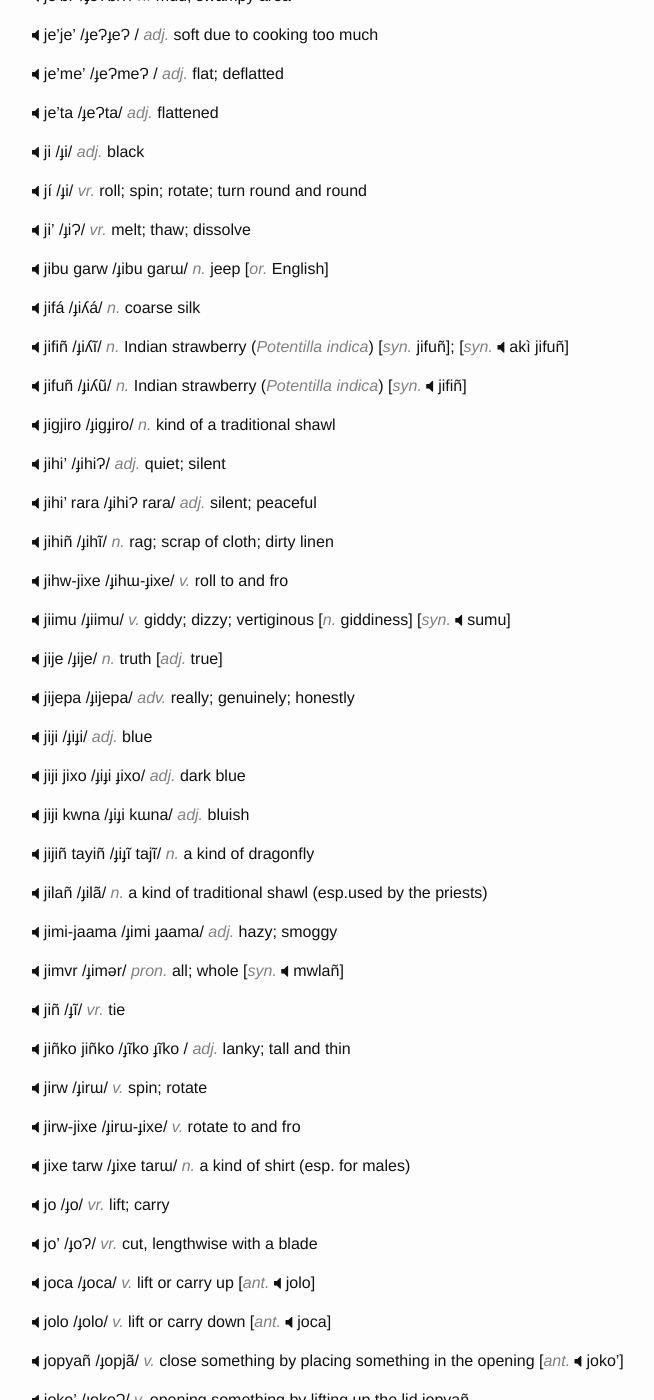
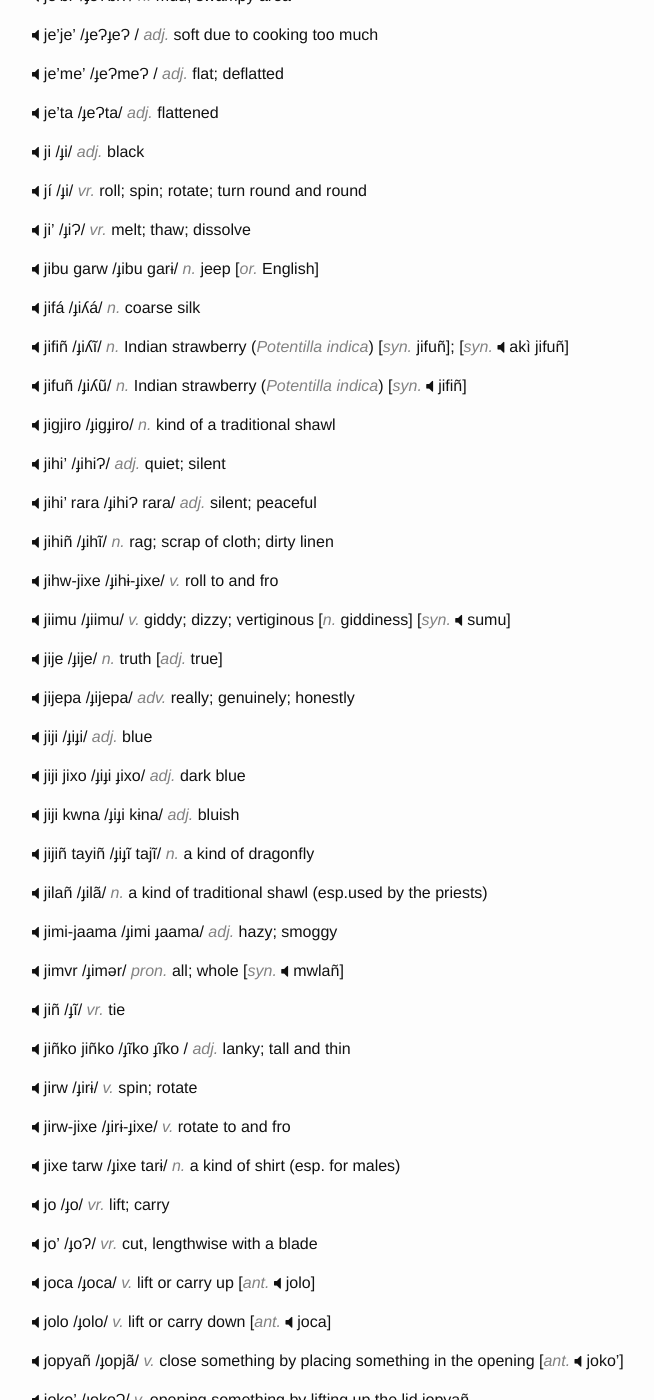
Before and after one commit to hacksparrow/language.apatani.org, a Jekyll site: the page built from dictionary/j.md, in a window 1280 px wide and 1400 px high, scrolled down 1141 px. Shown: the whole window, without its empty margins (238-892 px from the left). Built offline with Jekyll 4.4.1, drawn with Linux system fonts in a browser that asks for light colours; nearby versions of some CDN libraries; comment, search, counter and statistics services are not loaded.

Commit message:
Update j.md

```diff
--- a/dictionary/j.md
+++ b/dictionary/j.md
@@ -90,7 +90,7 @@ __jí__	/ɟi/ _vr._	roll; spin; rotate; turn round and round
 __ji'__	/ɟiɁ/ _vr._	melt; thaw; dissolve
 
 
-__jibu garw__ /ɟibu garɯ/	_n._	jeep	[_or._	English]
+__jibu garw__ /ɟibu garɨ/	_n._	jeep	[_or._	English]
 
 
 __jifá__	/ɟiʎá/ _n._	coarse silk
@@ -114,7 +114,7 @@ __jihi' rara__	/ɟihiɁ rara/ _adj._	silent; peaceful
 __jihiñ__	/ɟihĩ/ _n._	rag; scrap of cloth; dirty linen
 
 
-__jihw-jixe__	/ɟihɯ-ɟixe/ _v._	roll to and fro
+__jihw-jixe__	/ɟihɨ-ɟixe/ _v._	roll to and fro
 
 
 __jiimu__	/ɟiimu/ _v._	giddy; dizzy; vertiginous	[_n._	giddiness]	[_syn._	sumu]
@@ -132,7 +132,7 @@ __jiji__	/ɟiɟi/ _adj._	blue
 __jiji jixo__	/ɟiɟi ɟixo/ _adj._	dark blue
 
 
-__jiji kwna__	/ɟiɟi kɯna/ _adj._	bluish
+__jiji kwna__	/ɟiɟi kɨna/ _adj._	bluish
 
 
 __jijiñ tayiñ__	/ɟiɟĩ tajĩ/ _n._	a kind of dragonfly
@@ -153,13 +153,13 @@ __jiñ__	/ɟĩ/ _vr._	tie
 __jiñko jiñko__	/ɟĩko ɟĩko / _adj._	lanky; tall and thin
 
 
-__jirw__	/ɟirɯ/ _v._	spin; rotate
+__jirw__	/ɟirɨ/ _v._	spin; rotate
 
 
-__jirw-jixe__	/ɟirɯ-ɟixe/ _v._	rotate to and fro
+__jirw-jixe__	/ɟirɨ-ɟixe/ _v._	rotate to and fro
 
 
-__jixe tarw__	/ɟixe tarɯ/ _n._	a kind of shirt (esp. for males)
+__jixe tarw__	/ɟixe tarɨ/ _n._	a kind of shirt (esp. for males)
 
 
 __jo__	/ɟo/ _vr._	lift; carry
```
Also changed, not shown: other parts of dictionary/j.md (+1 -1 lines).
